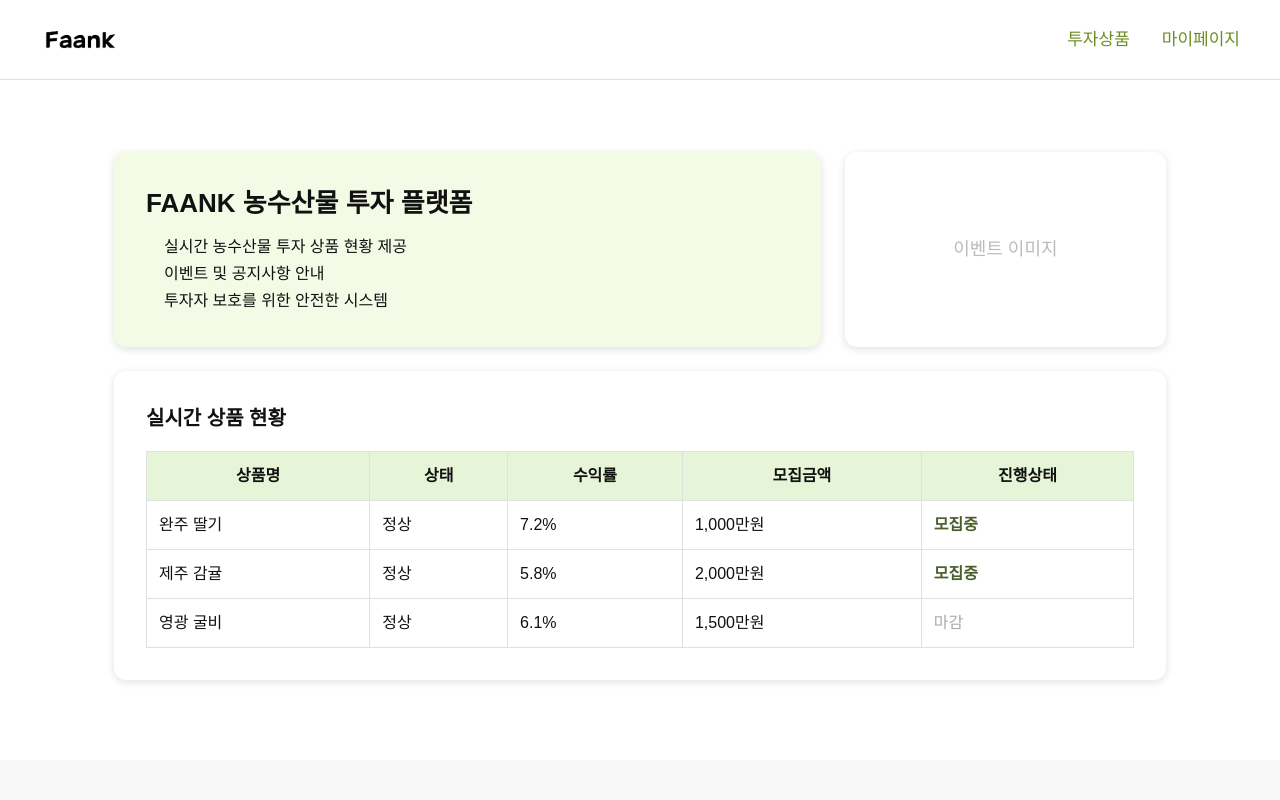
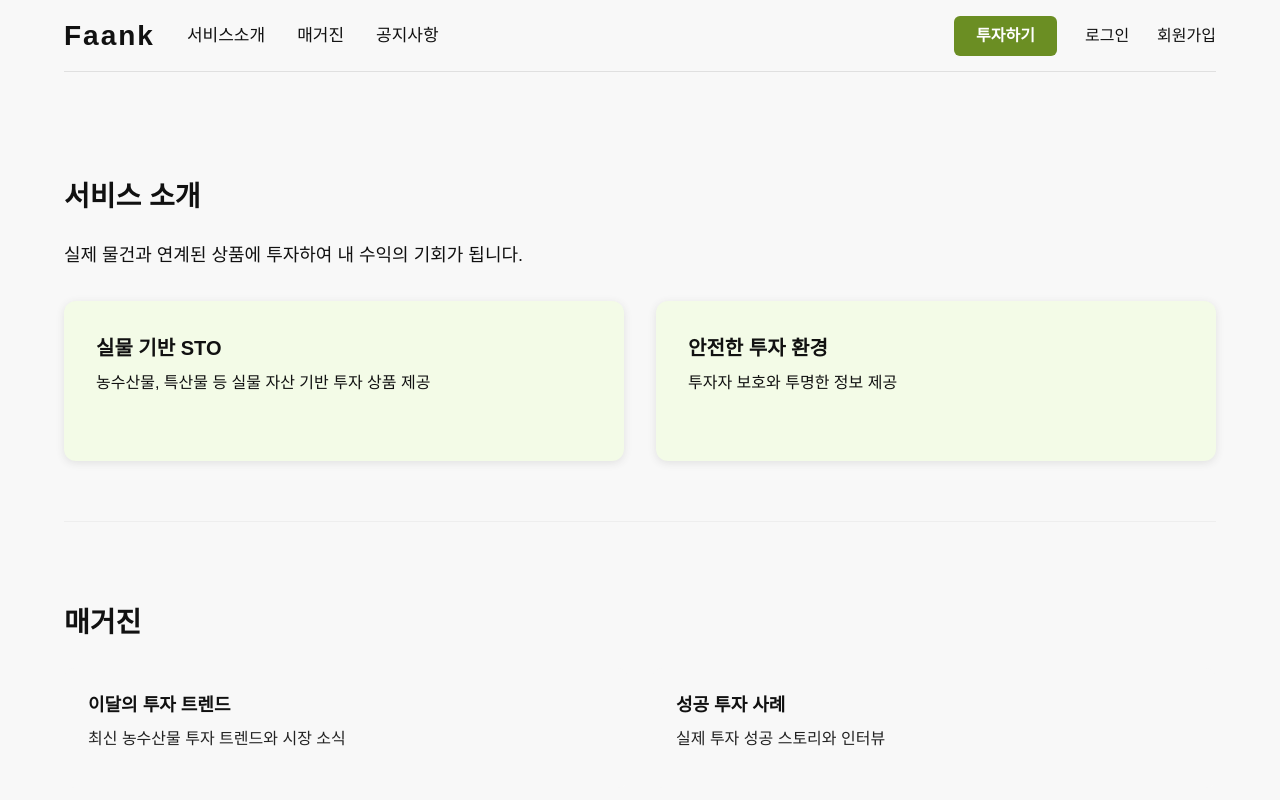
Before and after one commit to Faank-Web/KEBA-front, a Next.js app: page / in a window 1280 px wide. Shown: the top 800 px of the page. Built offline with nearby package versions, Linux system fonts and the light colour scheme.

Commit message:
홈페이지 메인 구성

```diff
--- a/src/app/ClientLayout.tsx
+++ b/src/app/ClientLayout.tsx
@@ -7,10 +7,16 @@ import { usePathname } from "next/navigation";
 export default function ClientLayout({ children }: { children: React.ReactNode }) {
   const pathname = usePathname();
   const isMypage = pathname.startsWith("/mypage");
+  const isMain = pathname === "/";
+
+  // 메인페이지에서는 헤더/푸터/사이드바를 렌더링하지 않음
+  if (isMain) {
+    return <>{children}</>;
+  }
 
   return (
     <>
-      {/* 상단 네비게이션 */}
+      {/* 상단 네비게이션 (메인페이지가 아닐 때만) */}
       <header style={{ height: 80, background: "#fff", borderBottom: "1px solid #e0e0e0", display: "flex", alignItems: "center", padding: "0 40px", fontWeight: 700, fontSize: 20, color: "#6b8e23", justifyContent: "space-between" }}>
         <div style={{ display: "flex", alignItems: "center", gap: 16 }}>
           <Link href="/" style={{ display: "flex", alignItems: "center", textDecoration: "none" }}>
--- a/src/app/page.tsx
+++ b/src/app/page.tsx
@@ -1,61 +1,79 @@
+"use client";
 import React from "react";
+
+const scrollToSection = (id: string) => {
+  if (typeof window !== "undefined") {
+    const el = document.getElementById(id);
+    if (el) el.scrollIntoView({ behavior: "smooth" });
+  }
+};
 
 export default function HomePage() {
   return (
-    <div style={{ maxWidth: 1100, margin: "0 auto", padding: "0 24px", color: "#111" }}>
-      {/* 상단 이벤트/공지 영역 */}
-      <section style={{ display: "flex", gap: 24, margin: "32px 0 24px 0" }}>
-        <div style={{ flex: 2, background: "#f3fbe7", borderRadius: 12, padding: 32, minHeight: 160, display: "flex", flexDirection: "column", justifyContent: "center", boxShadow: "0 2px 8px #e0e0e0", color: "#111" }}>
-          <h2 style={{ fontSize: 26, fontWeight: 700, color: "#111", marginBottom: 10 }}>FAANK 농수산물 투자 플랫폼</h2>
-          <ul style={{ color: "#111", fontSize: 16, margin: 0, paddingLeft: 18, lineHeight: 1.7 }}>
-            <li>실시간 농수산물 투자 상품 현황 제공</li>
-            <li>이벤트 및 공지사항 안내</li>
-            <li>투자자 보호를 위한 안전한 시스템</li>
-          </ul>
+    <div style={{ maxWidth: 1200, margin: "0 auto", padding: "0 24px", color: "#111" }}>
+      {/* 상단 메뉴 */}
+      <nav style={{ display: "flex", justifyContent: "space-between", alignItems: "center", height: 72, borderBottom: "1px solid #e0e0e0", marginBottom: 24 }}>
+        <div style={{ display: "flex", alignItems: "center", gap: 32 }}>
+          <span style={{ fontWeight: 900, fontSize: 28, letterSpacing: 2 }}>Faank</span>
+          <button onClick={() => scrollToSection("about-section")} style={{ background: "none", border: "none", fontSize: 17, color: "#111", cursor: "pointer" }}>서비스소개</button>
+          <button onClick={() => scrollToSection("magazine-section")} style={{ background: "none", border: "none", fontSize: 17, color: "#111", cursor: "pointer" }}>매거진</button>
+          <button onClick={() => scrollToSection("notice-section")} style={{ background: "none", border: "none", fontSize: 17, color: "#111", cursor: "pointer" }}>공지사항</button>
         </div>
-        <div style={{ flex: 1, background: "#fff", borderRadius: 12, boxShadow: "0 2px 8px #e0e0e0", display: "flex", alignItems: "center", justifyContent: "center", color: "#bbb" }}>
-          {/* 이벤트 이미지 자리 */}
-          <span style={{ color: "#bbb", fontSize: 18 }}>이벤트 이미지</span>
+        <div style={{ display: "flex", alignItems: "center", gap: 20 }}>
+          <button onClick={() => scrollToSection("invest-section")} style={{ background: "#6b8e23", color: "#fff", border: "none", borderRadius: 6, padding: "8px 22px", fontWeight: 700, fontSize: 16, cursor: "pointer" }}>투자하기</button>
+          <a href="/login" style={{ color: "#111", fontWeight: 500, fontSize: 16, marginLeft: 8, textDecoration: "none" }}>로그인</a>
+          <a href="/signup" style={{ color: "#111", fontWeight: 500, fontSize: 16, marginLeft: 8, textDecoration: "none" }}>회원가입</a>
+        </div>
+      </nav>
+
+      {/* 서비스소개 섹션 */}
+      <section id="about-section" style={{ padding: "80px 0 60px 0", borderBottom: "1px solid #eee" }}>
+        <h2 style={{ fontSize: 28, fontWeight: 700, marginBottom: 24 }}>서비스 소개</h2>
+        <div style={{ fontSize: 18, marginBottom: 12 }}>실제 물건과 연계된 상품에 투자하여 내 수익의 기회가 됩니다.</div>
+        <div style={{ display: "flex", gap: 32, marginTop: 32 }}>
+          <div style={{ flex: 1, background: "#f3fbe7", borderRadius: 12, padding: 32, minHeight: 160, boxShadow: "0 2px 8px #e0e0e0" }}>
+            <div style={{ fontWeight: 700, fontSize: 20, marginBottom: 8 }}>실물 기반 STO</div>
+            <div>농수산물, 특산물 등 실물 자산 기반 투자 상품 제공</div>
+          </div>
+          <div style={{ flex: 1, background: "#f3fbe7", borderRadius: 12, padding: 32, minHeight: 160, boxShadow: "0 2px 8px #e0e0e0" }}>
+            <div style={{ fontWeight: 700, fontSize: 20, marginBottom: 8 }}>안전한 투자 환경</div>
+            <div>투자자 보호와 투명한 정보 제공</div>
+          </div>
         </div>
       </section>
-      {/* 상품 상태 표 */}
-      <section style={{ background: "#fff", borderRadius: 12, boxShadow: "0 2px 8px #e0e0e0", padding: 32, marginBottom: 40, color: "#111" }}>
-        <h3 style={{ fontSize: 20, fontWeight: 700, color: "#111", marginBottom: 18 }}>실시간 상품 현황</h3>
-        <table style={{ width: "100%", borderCollapse: "collapse", fontSize: 16, color: "#111" }}>
-          <thead>
-            <tr style={{ background: "#e6f4d7" }}>
-              <th style={{ padding: 12, border: "1px solid #e0e0e0", color: "#111" }}>상품명</th>
-              <th style={{ padding: 12, border: "1px solid #e0e0e0", color: "#111" }}>상태</th>
-              <th style={{ padding: 12, border: "1px solid #e0e0e0", color: "#111" }}>수익률</th>
-              <th style={{ padding: 12, border: "1px solid #e0e0e0", color: "#111" }}>모집금액</th>
-              <th style={{ padding: 12, border: "1px solid #e0e0e0", color: "#111" }}>진행상태</th>
-            </tr>
-          </thead>
-          <tbody>
-            {/* 샘플 데이터 */}
-            <tr>
-              <td style={{ padding: 12, border: "1px solid #e0e0e0" }}>완주 딸기</td>
-              <td style={{ padding: 12, border: "1px solid #e0e0e0" }}>정상</td>
-              <td style={{ padding: 12, border: "1px solid #e0e0e0" }}>7.2%</td>
-              <td style={{ padding: 12, border: "1px solid #e0e0e0" }}>1,000만원</td>
-              <td style={{ padding: 12, border: "1px solid #e0e0e0", color: "#4b5e2e", fontWeight: 700 }}>모집중</td>
-            </tr>
-            <tr>
-              <td style={{ padding: 12, border: "1px solid #e0e0e0" }}>제주 감귤</td>
-              <td style={{ padding: 12, border: "1px solid #e0e0e0" }}>정상</td>
-              <td style={{ padding: 12, border: "1px solid #e0e0e0" }}>5.8%</td>
-              <td style={{ padding: 12, border: "1px solid #e0e0e0" }}>2,000만원</td>
-              <td style={{ padding: 12, border: "1px solid #e0e0e0", color: "#4b5e2e", fontWeight: 700 }}>모집중</td>
-            </tr>
-            <tr>
-              <td style={{ padding: 12, border: "1px solid #e0e0e0" }}>영광 굴비</td>
-              <td style={{ padding: 12, border: "1px solid #e0e0e0" }}>정상</td>
-              <td style={{ padding: 12, border: "1px solid #e0e0e0" }}>6.1%</td>
-              <td style={{ padding: 12, border: "1px solid #e0e0e0" }}>1,500만원</td>
-              <td style={{ padding: 12, border: "1px solid #e0e0e0", color: "#aaa" }}>마감</td>
-            </tr>
-          </tbody>
-        </table>
+
+      {/* 매거진 섹션 */}
+      <section id="magazine-section" style={{ padding: "80px 0 60px 0", borderBottom: "1px solid #eee" }}>
+        <h2 style={{ fontSize: 28, fontWeight: 700, marginBottom: 24 }}>매거진</h2>
+        <div style={{ display: "flex", gap: 24 }}>
+          <div style={{ flex: 1, background: "#f8f8f8", borderRadius: 10, padding: 24, minHeight: 120 }}>
+            <div style={{ fontWeight: 600, fontSize: 18, marginBottom: 8 }}>이달의 투자 트렌드</div>
+            <div style={{ color: "#222" }}>최신 농수산물 투자 트렌드와 시장 소식</div>
+          </div>
+          <div style={{ flex: 1, background: "#f8f8f8", borderRadius: 10, padding: 24, minHeight: 120 }}>
+            <div style={{ fontWeight: 600, fontSize: 18, marginBottom: 8 }}>성공 투자 사례</div>
+            <div style={{ color: "#222" }}>실제 투자 성공 스토리와 인터뷰</div>
+          </div>
+        </div>
+      </section>
+
+      {/* 공지사항 섹션 */}
+      <section id="notice-section" style={{ padding: "80px 0 60px 0", borderBottom: "1px solid #eee" }}>
+        <h2 style={{ fontSize: 28, fontWeight: 700, marginBottom: 24 }}>공지사항</h2>
+        <ul style={{ fontSize: 17, color: "#111", lineHeight: 2 }}>
+          <li>2024-07-01 신규 투자 상품 오픈 안내</li>
+          <li>2024-06-20 서비스 점검 안내</li>
+          <li>2024-06-10 투자 가이드 업데이트</li>
+        </ul>
+      </section>
+
+      {/* 투자하기 섹션 */}
+      <section id="invest-section" style={{ padding: "80px 0 60px 0" }}>
+        <h2 style={{ fontSize: 28, fontWeight: 700, marginBottom: 24 }}>투자하기</h2>
+        <div style={{ background: "#f3fbe7", borderRadius: 12, padding: 32, minHeight: 120, boxShadow: "0 2px 8px #e0e0e0", display: "flex", alignItems: "center", justifyContent: "space-between" }}>
+          <div style={{ fontWeight: 600, fontSize: 20 }}>실시간 투자 상품 현황</div>
+          <a href="/products" style={{ background: "#6b8e23", color: "#fff", borderRadius: 6, padding: "10px 28px", fontWeight: 700, fontSize: 17, textDecoration: "none" }}>투자상품 전체보기</a>
+        </div>
       </section>
     </div>
   );
```
